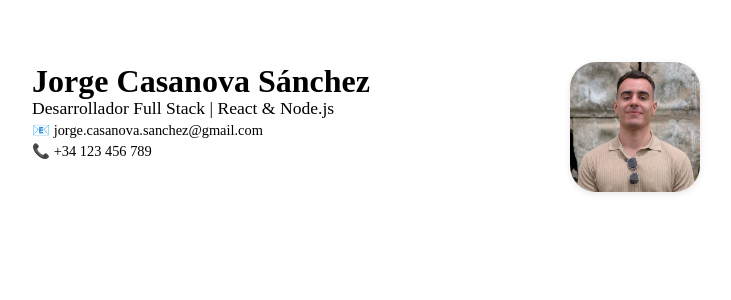
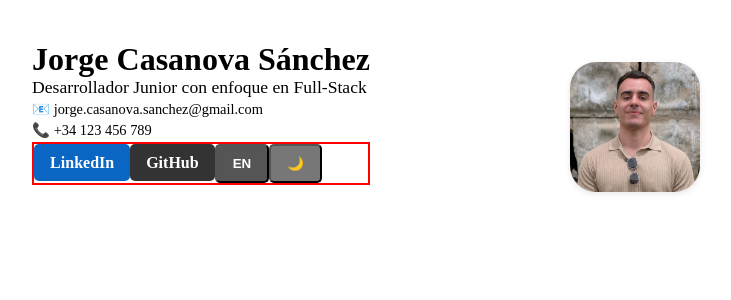
Before and after one commit to Jorge5115/portafolios-jorge, a React (Create React App) app: page / in a window 1280 px wide. Shown: the top 300 px of the page, without its empty margins (274-1005 px from the left). Built offline with nearby package versions, Linux system fonts and the light colour scheme.

Commit message:
Social Buttons (Mis redes sociales)

```diff
--- a/src/App.js
+++ b/src/App.js
@@ -1,29 +1,32 @@
-import React from 'react';
-import fotoPerfil from './assets/foto-jorge.jpg';
-import './styles/globals.css'; // Importamos solo globals.css
+import React, { useState } from 'react';
+import Header from './components/Header';
+import './styles/globals.css';
 
-const Header = () => {
+function App() {
+  // Estados para controlar tema e idioma
+  const [darkMode, setDarkMode] = useState(false);
+  const [language, setLanguage] = useState('es'); // 'es' o 'en'
+
+  // Función para cambiar el tema
+  const toggleTheme = () => {
+    setDarkMode(!darkMode);
+  };
+
+  // Función para cambiar el idioma
+  const toggleLanguage = () => {
+    setLanguage(prevLang => prevLang === 'es' ? 'en' : 'es');
+  };
+
   return (
-    <header className="header-container">
-      <div className="header-info">
-        <h1 className="header-name">Jorge Casanova Sánchez</h1>
-        <p className="header-title">Desarrollador Full Stack | React & Node.js</p>
-        <div className="contacto">
-          <p>📧 jorge.casanova.sanchez@gmail.com</p>
-          <p>📞 +34 123 456 789</p>
-          {/* Botones sociales pueden agregarse aquí */}
-        </div>
-      </div>
+    <div className={`app ${darkMode ? 'dark-theme' : ''}`}>
+      <Header
+        darkMode={darkMode}
+        onToggleTheme={toggleTheme}
+        language={language}
+        onToggleLanguage={toggleLanguage}
+      />
+    </div>
+  );
+}
 
-      <div className="header-foto">
-        <img
-          src={fotoPerfil}
-          alt="Foto de Jorge"
-          className="foto-perfil"
-        />
-      </div>
-    </header>
-  );
-};
-
-export default Header;
+export default App;
--- a/src/components/Header.jsx
+++ b/src/components/Header.jsx
@@ -1,17 +1,40 @@
 import React from 'react';
-import Header from './components/Header';
-import './styles/globals.css'; // Importamos los estilos globales
+import fotoPerfil from '../assets/foto-jorge.jpg';
+import SocialButtons from './SocialButtons';
+import '../styles/globals.css';
 
-function App() {
+const Header = ({ darkMode, onToggleTheme, language, onToggleLanguage }) => {
   return (
-    <div className="app">
-      <Header />
+    <header className="header-container">
+      <div className="header-info">
+        <h1 className="header-name">Jorge Casanova Sánchez</h1>
+        <p className="header-title">
+          {language === 'es'
+            ? 'Desarrollador Junior con enfoque en Full-Stack'
+            : 'Junior Developer focused on Full-Stack'}
+        </p>
+        <div className="contacto">
+          <p>📧 jorge.casanova.sanchez@gmail.com</p>
+          <p>📞 +34 123 456 789</p>
+          {/* Botones sociales */}
+          <SocialButtons
+            darkMode={darkMode}
+            onToggleTheme={onToggleTheme}
+            language={language}
+            onToggleLanguage={onToggleLanguage}
+          />
+        </div>
+      </div>
 
-      {/* Puedes agregar más componentes aquí */}
-      {/* <Projects /> */}
-      {/* <Footer /> */}
-    </div>
+      <div className="header-foto">
+        <img
+          src={fotoPerfil}
+          alt="Foto de Jorge"
+          className="foto-perfil"
+        />
+      </div>
+    </header>
   );
-}
+};
 
-export default App;
+export default Header;
--- a/src/components/SocialButtons.jsx
+++ b/src/components/SocialButtons.jsx
@@ -0,0 +1,46 @@
+import React from 'react';
+import '../styles/social-buttons.css';
+
+const SocialButtons = ({ darkMode, onToggleTheme, language, onToggleLanguage }) => {
+  return (
+    <div className="social-buttons">
+      {/* Botón LinkedIn */}
+      <a
+        href="https://www.linkedin.com/in/jorge-casanova-s%C3%A1nchez-763087320/"
+        target="_blank"
+        rel="noopener noreferrer"
+        className="social-btn linkedin"
+      >
+        LinkedIn
+      </a>
+
+      {/* Botón GitHub */}
+      <a
+        href="https://github.com/tu-usuario"
+        target="_blank"
+        rel="noopener noreferrer"
+        className="social-btn github"
+      >
+        GitHub
+      </a>
+
+      {/* Botón Idioma */}
+      <button
+        onClick={onToggleLanguage}
+        className="social-btn language"
+      >
+        {language === 'es' ? 'EN' : 'ES'}
+      </button>
+
+      {/* Botón Tema */}
+      <button
+        onClick={onToggleTheme}
+        className="social-btn theme"
+      >
+        {darkMode ? '☀️' : '🌙'}
+      </button>
+    </div>
+  );
+};
+
+export default SocialButtons;
--- /dev/null
+++ b/src/styles/social-buttons.css
@@ -0,0 +1,26 @@
+.social-buttons {
+  border: 2px solid red; /* Temporal para ver el área */
+  z-index: 1000; /* Para que esté por encima */
+  position: relative;
+  background: white; /* Fondo sólido si hay superposición */
+}
+.social-btn {
+  padding: 0.6rem 1rem;
+  border-radius: 5px;
+  color: white;
+  font-weight: 600;
+  text-decoration: none;
+  cursor: pointer;
+  transition: all 0.3s ease;
+}
+
+/* Estilos específicos */
+.linkedin { background-color: #0A66C2; }
+.github { background-color: #333; }
+.language { background-color: #555; }
+.theme { background-color: #777; }
+
+.social-btn:hover {
+  transform: translateY(-2px);
+  opacity: 0.9;
+}
```
